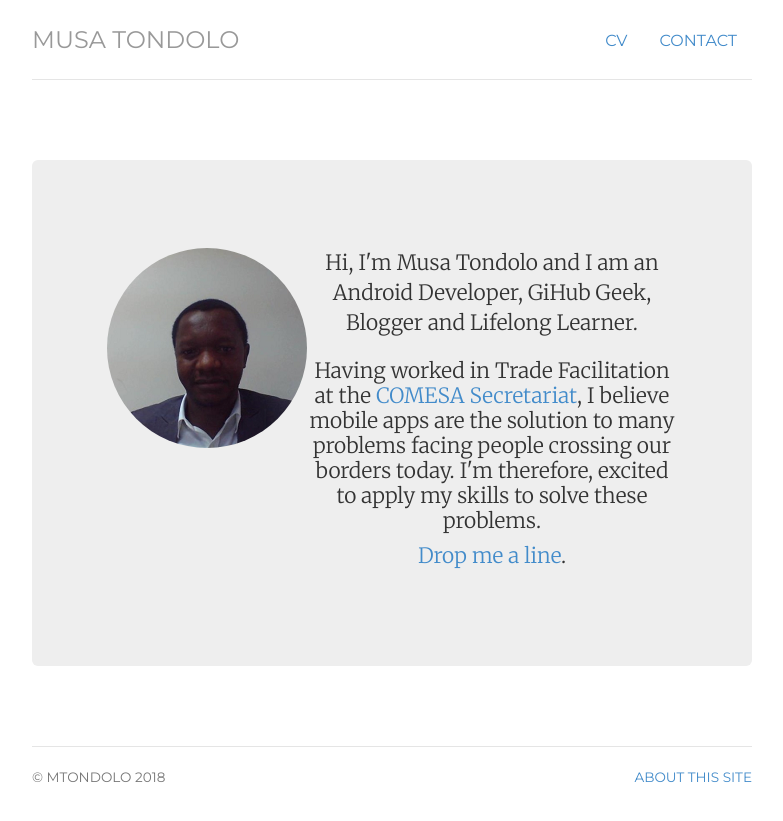
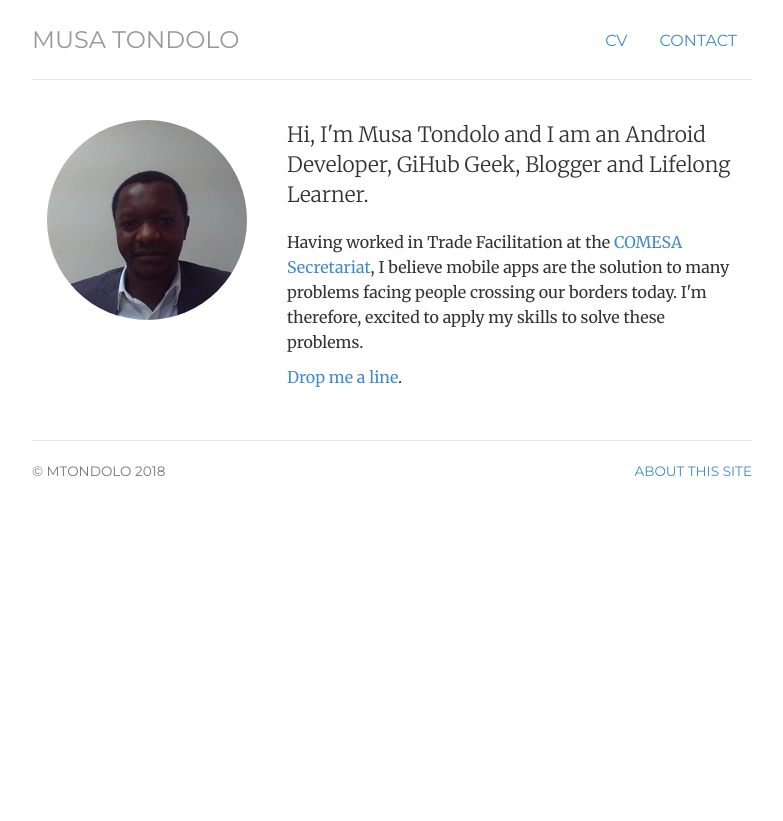
Before and after one commit to mtondolo/mtondolo.github.io, a Jekyll site: the page built from index.html, in a window 1280 px wide. Shown: the top 821 px of the page, without its empty margins (248-1031 px from the left). Built offline with Jekyll 4.4.1, drawn with Linux system fonts in a browser that asks for light colours.

Commit message:
Update index.html

```diff
--- a/index.html
+++ b/index.html
@@ -6,7 +6,7 @@ notes: passive
 contact: passive
 description: Musa Tondolo is an Android Developer , GitHub Geek, Blogger and Lifelong Learner living in Lusaka.
 ---
-<div class="jumbotron">
+<!-- <div class="jumbotron"> -->
 
 <div class="row marketing">
 	<div class="col-sm-4">
@@ -23,4 +23,4 @@ description: Musa Tondolo is an Android Developer , GitHub Geek, Blogger and Lif
 	<p><a href="contact"> Drop me a line</a>.</p>
 	</div>
 </div>
-</div>
+<!-- </div> -->
```
